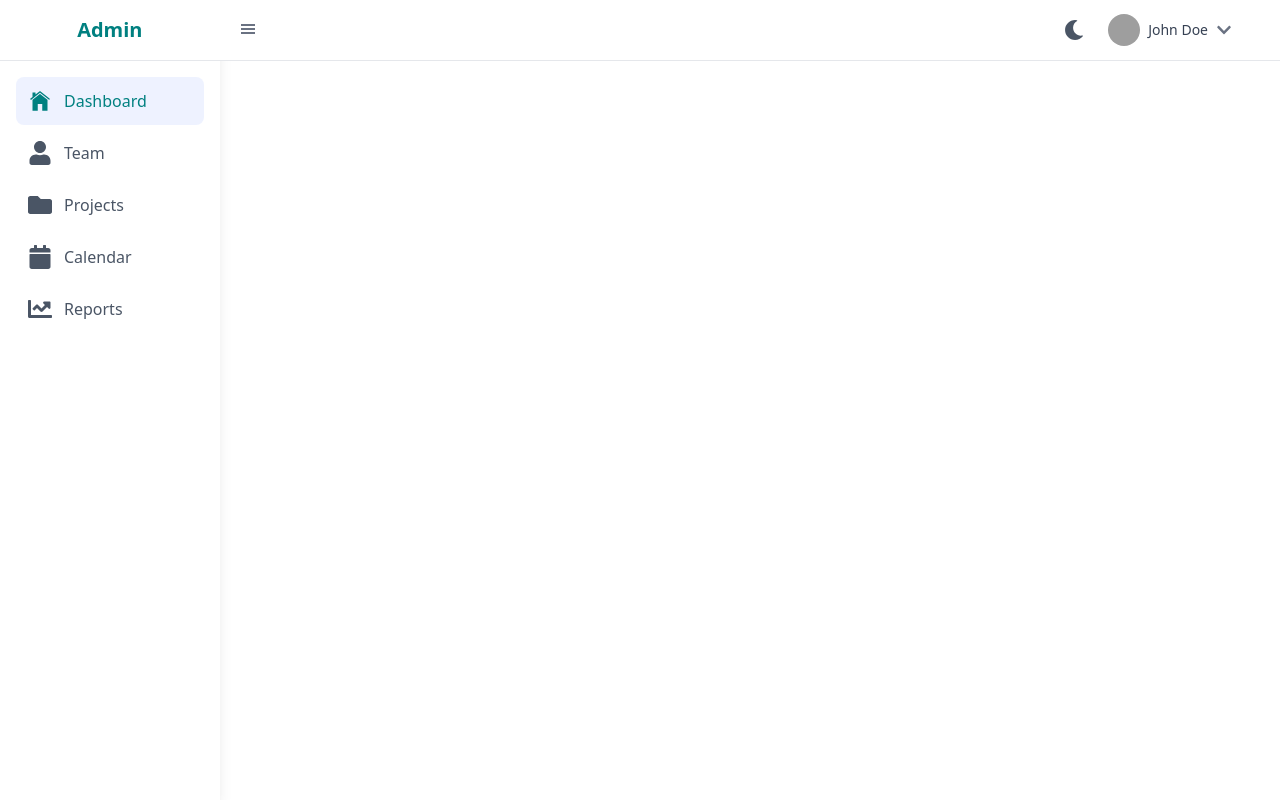
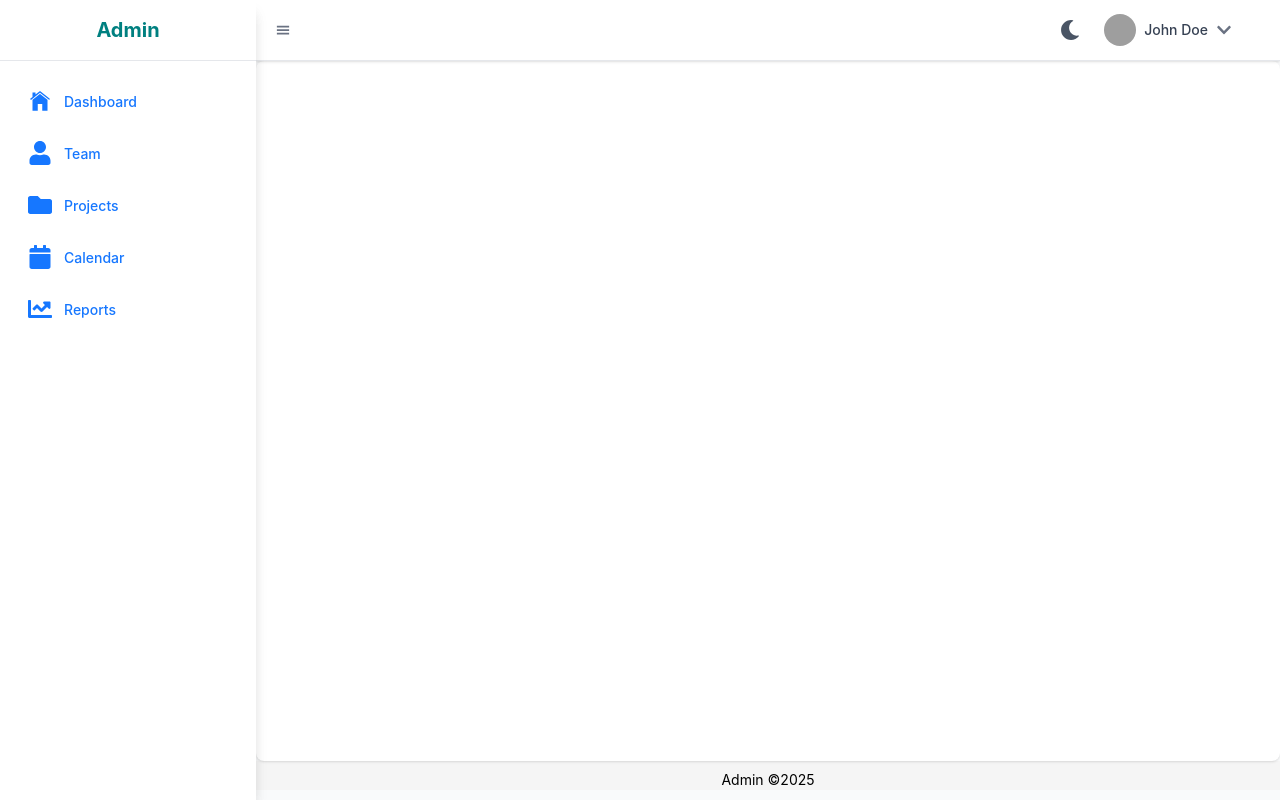
Before and after one commit to aneetan/Admin-Dashboard, a React (Vite) app in the folder Dashboard/: page / in a window 1280 px wide. Built offline with nearby package versions, Linux system fonts and the light colour scheme; grey boxes are pictures that could not be loaded.

Commit message:
Layout configured

```diff
--- a/Dashboard/package.json
+++ b/Dashboard/package.json
@@ -12,6 +12,7 @@
   "dependencies": {
     "@heroicons/react": "^2.2.0",
     "@tailwindcss/vite": "^4.1.10",
+    "antd": "^5.26.1",
     "react": "^19.1.0",
     "react-dom": "^19.1.0",
     "react-icons": "^5.5.0",
--- a/Dashboard/src/App.tsx
+++ b/Dashboard/src/App.tsx
@@ -1,13 +1,16 @@
 import './App.css'
-import {BrowserRouter, Route, Routes} from "react-router"
+import {BrowserRouter, Navigate, Route, Routes} from "react-router"
 import AdminLayout from './pages/AdminLayout'
+import Dashboard from './pages/Dashboard'
 
 function App() {
   return (
     <>
        <BrowserRouter>
         <Routes>
-          <Route path='/' element={<AdminLayout/>} />
+          <Route path='/' element={<AdminLayout/>}>
+            <Route path="/dashboard" element={<div> Hello </div>} />
+          </Route>
         </Routes>
        </BrowserRouter>
     </>
--- /dev/null
+++ b/Dashboard/src/components/CustomFooter.tsx
@@ -0,0 +1,14 @@
+import { Footer } from 'antd/es/layout/layout'
+
+const CustomFooter = () => {
+  return (
+    <>
+        <span>
+          Admin ©{new Date().getFullYear()}
+        </span>
+
+    </>
+  )
+}
+
+export default CustomFooter
--- a/Dashboard/src/components/Header.tsx
+++ b/Dashboard/src/components/Header.tsx
@@ -1,5 +1,5 @@
 import { useState } from 'react';
-import { FaAdjust, FaChevronDown, FaHamburger, FaMoon, FaSun, FaUser } from 'react-icons/fa';
+import { FaChevronDown, FaMoon, FaSun, FaUser } from 'react-icons/fa';
 import { MdLogout, MdOutlineSettings } from "react-icons/md";
 import { GiHamburgerMenu } from "react-icons/gi";
 
@@ -16,8 +16,6 @@ interface DropdownItems {
 const Header = ({toggleSidebar, sidebarCollapsed}: HeaderProps) => {
   const [darkMode, setDarkMode] = useState(false);
   const [userMenuOpen, setUserMenuOpen] = useState(false);
-
-  const headerWidth = sidebarCollapsed ? 'calc(100% - 5rem)' : 'calc(100% - 13.75rem)';
 
   const toggleDarkMode = () => {
     setDarkMode(!darkMode);
@@ -36,7 +34,7 @@ const Header = ({toggleSidebar, sidebarCollapsed}: HeaderProps) => {
   ];
 
   return (
-    <header className={`sticky top-0 ${sidebarCollapsed ? 'w-[95%]' : 'w-[83%]'} ${darkMode ? 'dark' : ''}`}>
+    <header className={`sticky top-0 w-[100%] ${darkMode ? 'dark' : ''}`}>
       <div className="flex items-center justify-between px-4 py-3 bg-white dark:bg-gray-800 border-b border-gray-200">
         <div>
             <button
--- a/Dashboard/src/components/Sidebar.tsx
+++ b/Dashboard/src/components/Sidebar.tsx
@@ -1,17 +1,20 @@
 import { useState } from 'react';
 import { IoIosHome } from "react-icons/io";
-import { FaCalendar, FaChartLine, FaFolder, FaHamburger, FaUser } from "react-icons/fa";
-import Header from './Header';
+import { FaCalendar, FaChartLine, FaFolder, FaUser } from "react-icons/fa";
 
-const Sidebar = () => {
-  const [collapsed, setCollapsed] = useState(false);
+interface Props{
+    collapsed: boolean;
+}
+
+interface NavLinkItems{
+    name: string;
+    icon: React.ComponentType<{ className?: string }>;
+}
+
+const Sidebar = ({collapsed}: Props) => {
   const [activeItem, setActiveItem] = useState('Dashboard');
 
-  const toggleSidebar = () => {
-    setCollapsed(!collapsed);
-  };
-
-  const navItems = [
+  const navItems: NavLinkItems[] = [
     { name: 'Dashboard', icon: IoIosHome },
     { name: 'Team', icon: FaUser },
     { name: 'Projects', icon: FaFolder },
@@ -23,7 +26,7 @@ const Sidebar = () => {
     <>
       <div
         className={`bg-white shadow-lg transition-all duration-300 ease-in-out h-screen
-          ${collapsed ? 'w-20' : 'w-55'}`}
+          ${collapsed ? 'w-20' : 'w-64'}`}
       >
         <div className="flex flex-col h-full">
           {/* Logo/Sidebar Header */}
@@ -58,7 +61,7 @@ const Sidebar = () => {
         </div>
       </div>
 
-      <Header toggleSidebar={toggleSidebar}  sidebarCollapsed={collapsed}/>
+      {/* <Header toggleSidebar={toggleSidebar}  sidebarCollapsed={collapsed}/> */}
       </>
   );
 };
--- a/Dashboard/src/pages/AdminLayout.tsx
+++ b/Dashboard/src/pages/AdminLayout.tsx
@@ -1,19 +1,55 @@
-import React from 'react'
+import React, { useState } from 'react'
+import { Layout } from 'antd'
+import { Outlet } from 'react-router-dom'
 import Sidebar from '../components/Sidebar'
-import { Outlet } from 'react-router'
 import Header from '../components/Header'
+import CustomFooter from '../components/CustomFooter'
+
+const { Content } = Layout
 
 const AdminLayout = () => {
+  const [collapsed, setCollapsed] = useState<boolean>(false)
+
+  const toggleSidebar = () => {
+    setCollapsed(!collapsed)
+  }
+
   return (
-    <>
-     <div className="flex">
-        <Sidebar/>
-        <div>
-            <Outlet/>
+    <div className="min-h-screen bg-gray-50">
+      <Layout className="min-h-screen">
+        <div
+          className={`fixed h-full z-20 transition-all duration-300 ease-in-out
+            ${collapsed ? 'w-20' : 'w-64'}
+            shadow-lg`}
+        >
+          <Sidebar collapsed={collapsed} />
         </div>
-     </div>
 
-    </>
+        <Layout
+          className={`transition-all duration-300 ease-in-out
+            ${collapsed ? 'ml-20' : 'ml-64'}`}
+        >
+          {/* Sticky header */}
+          <div className='sticky top-0 z-10 shadow-sm'>
+            <Header
+            sidebarCollapsed={collapsed}
+            toggleSidebar={toggleSidebar}
+          />
+          </div>
+
+          <Content className="bg-gray-50">
+            <div className="bg-white rounded-lg shadow p-6 min-h-[calc(100vh-100px)]">
+              <Outlet />
+            </div>
+          </Content>
+
+          <div className='flex justify-center items-center pt-2'>
+            <CustomFooter/>
+          </div>
+
+        </Layout>
+      </Layout>
+    </div>
   )
 }
 
--- /dev/null
+++ b/Dashboard/src/pages/Dashboard.tsx
@@ -0,0 +1,3 @@
+const Dashboard = () => <div>Simple Dashboard</div>;
+
+export default Dashboard
```
Also changed, not shown: 1 other file (tests, documents, lock files or other folders).
